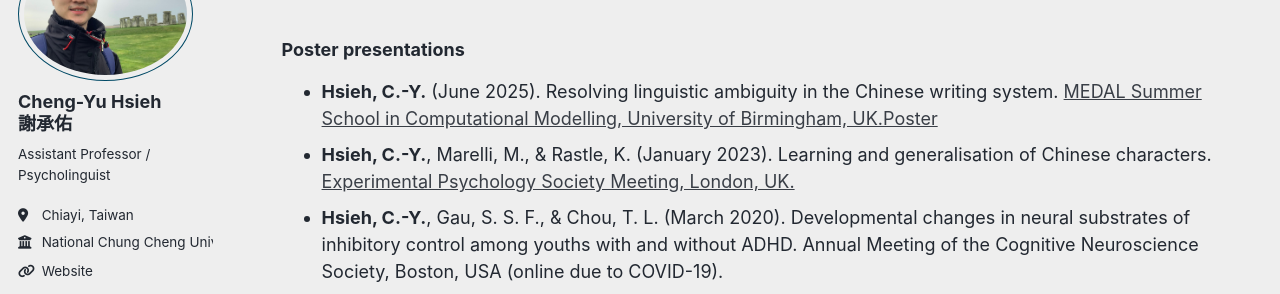
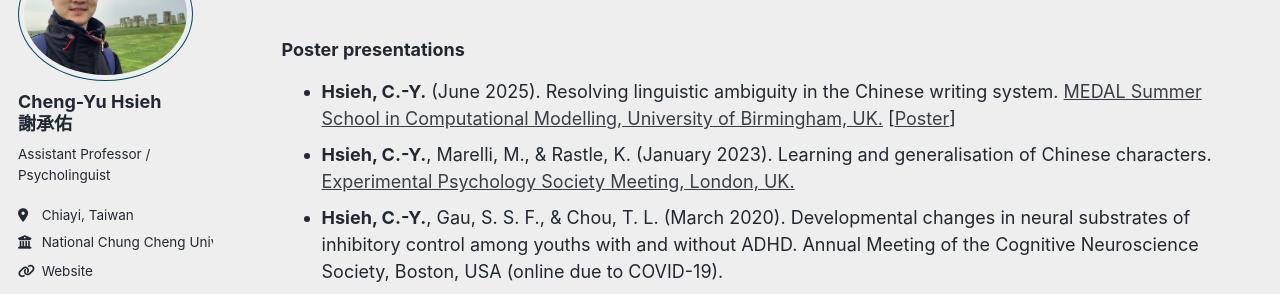
Before and after one commit to cyhsieh-psy/cyhsieh-psy.github.io, a Jekyll site: the page built from _pages/talks.md, in a window 1280 px wide and 900 px high, scrolled down 1686 px. Shown: the part 152-446 px from the top of the window. Built offline with Jekyll 4.4.1, drawn with Linux system fonts in a browser that asks for light colours; some web fonts are replaced; a script that is not in the unit is left out.

```diff
--- a/_pages/talks.md
+++ b/_pages/talks.md
@@ -67,7 +67,7 @@ Annual Meeting of the American College of Neuropsychopharmacology (ANCP), Phoeni
 ### Poster presentations
 - **Hsieh, C.-Y.** (June 2025).
 Resolving linguistic ambiguity in the Chinese writing system.
-[MEDAL Summer School in Computational Modelling, University of Birmingham, UK.](https://medal.ut.ee/event/medal-summer-school-in-computational-linguistics/)[Poster](/files/MEDAL_Cheng-Yu_Hsieh.pdf)
+[MEDAL Summer School in Computational Modelling, University of Birmingham, UK.](https://medal.ut.ee/event/medal-summer-school-in-computational-linguistics/) [[Poster](/files/MEDAL_Cheng-Yu_Hsieh.pdf)]
 - **Hsieh, C.-Y.**, Marelli, M., & Rastle, K. (January 2023).
 Learning and generalisation of Chinese characters.
 [Experimental Psychology Society Meeting, London, UK.](https://eps.ac.uk/wp-content/uploads/2022/12/EPS-London-Meeting-Programme-1.pdf)
```
